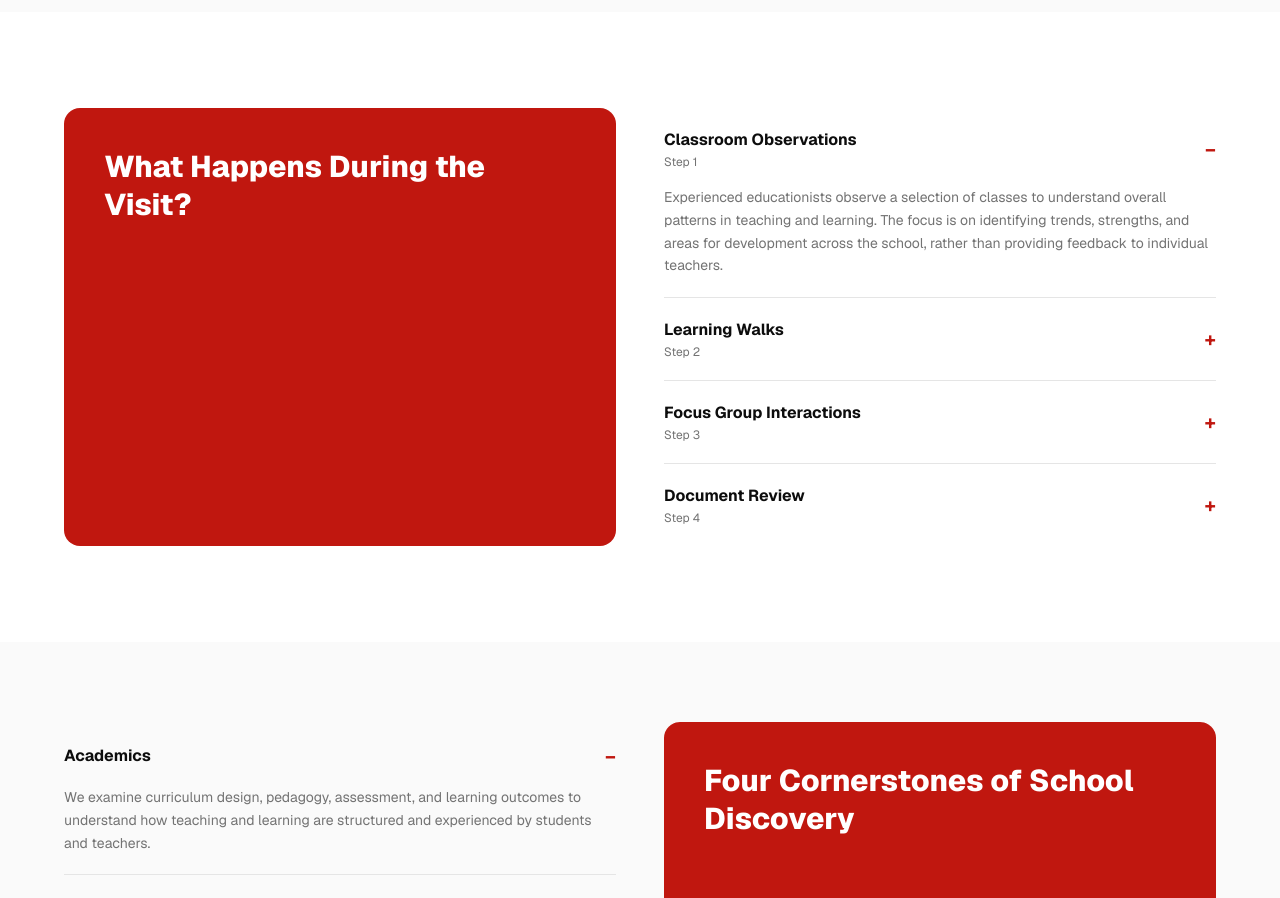
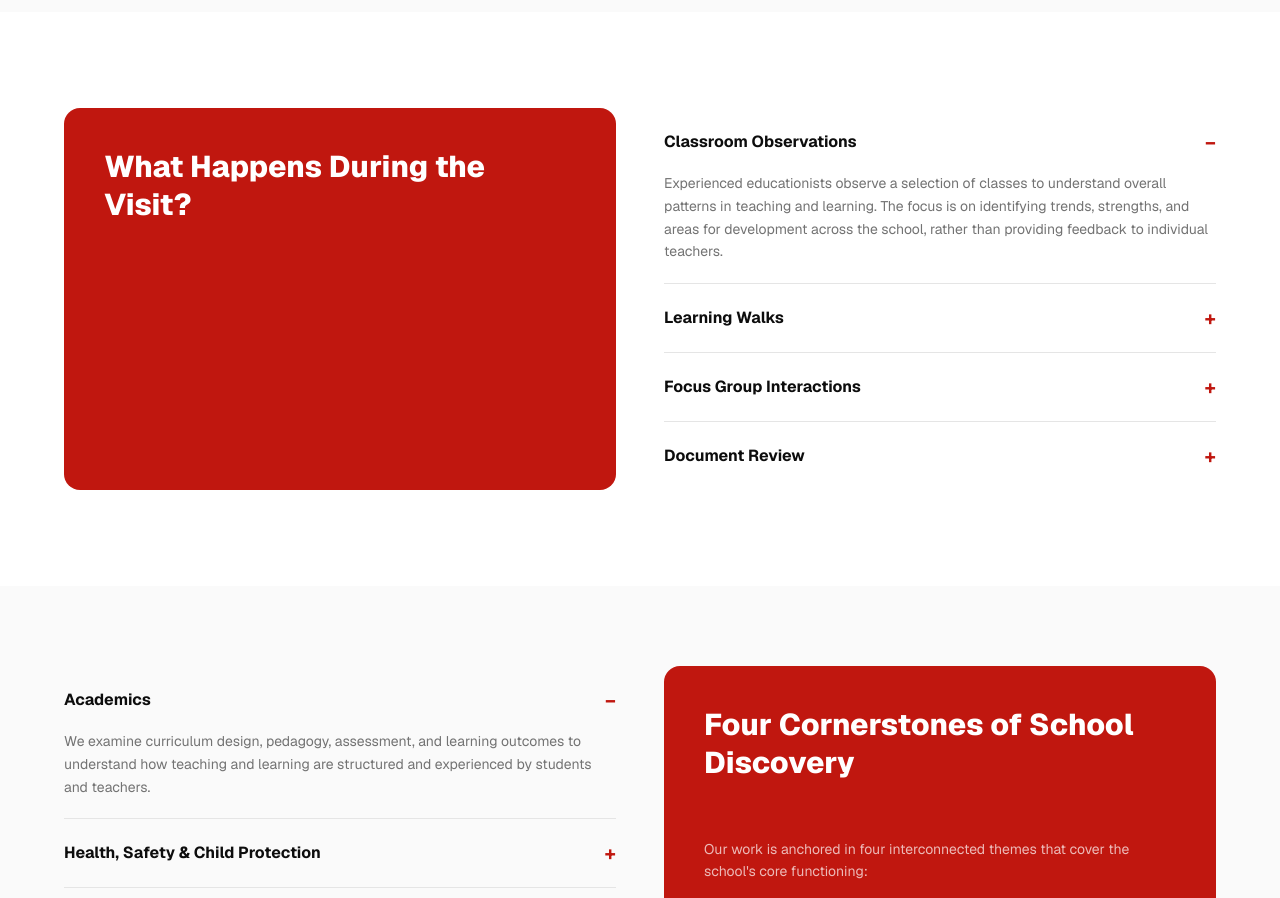
Before and after one commit to Syed-Perssonify/school-discovery-demo, a Next.js app: page / in a window 1280 px wide. Shown: the part 2580-3478 px from the top of the page. Built offline with nearby package versions, Linux system fonts and the light colour scheme.

Commit message:
refactor: simplify step display in Process component by removing unnecessary div wrapper

```diff
--- a/src/app/(home)/Process/index.tsx
+++ b/src/app/(home)/Process/index.tsx
@@ -46,14 +46,9 @@ export default function Process() {
                   onClick={() => setOpenIndex(openIndex === index ? null : index)}
                   className="w-full flex items-center justify-between gap-4 text-left"
                 >
-                  <div>
-                    <h2 className="text-sm sm:text-base font-bold text-[#0D0D0D]">
-                      {step.title}
-                    </h2>
-                    <p className="text-xs text-muted-foreground mt-0.5">
-                      Step {step.number}
-                    </p>
-                  </div>
+                  <h2 className="text-sm sm:text-base font-bold text-[#0D0D0D]">
+                    {step.title}
+                  </h2>
                   <span className="text-[#C0170F] text-xl font-bold shrink-0">
                     {openIndex === index ? "−" : "+"}
                   </span>
```
